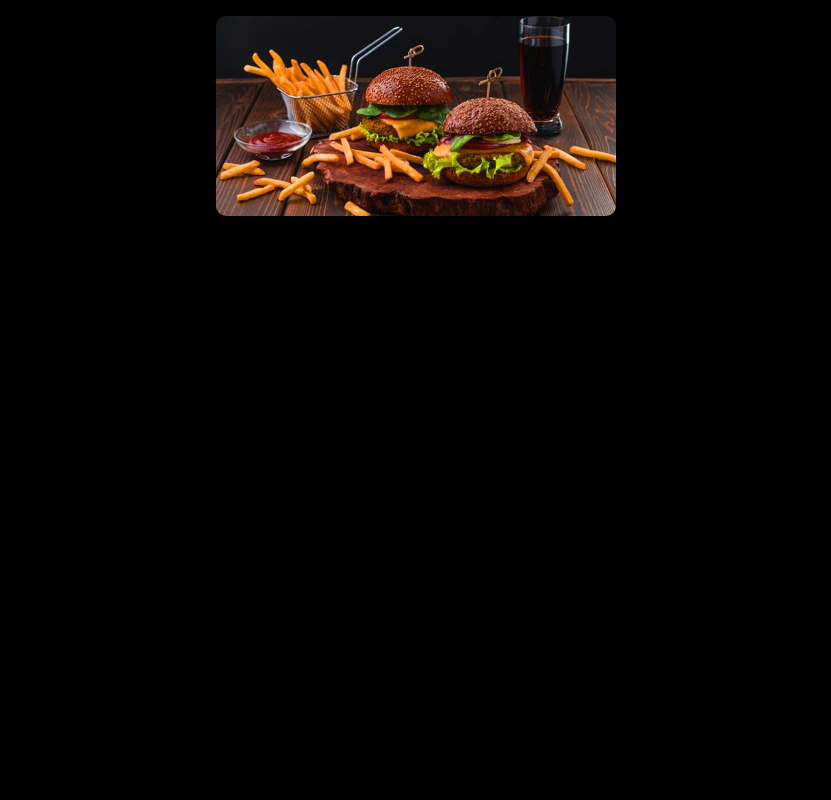
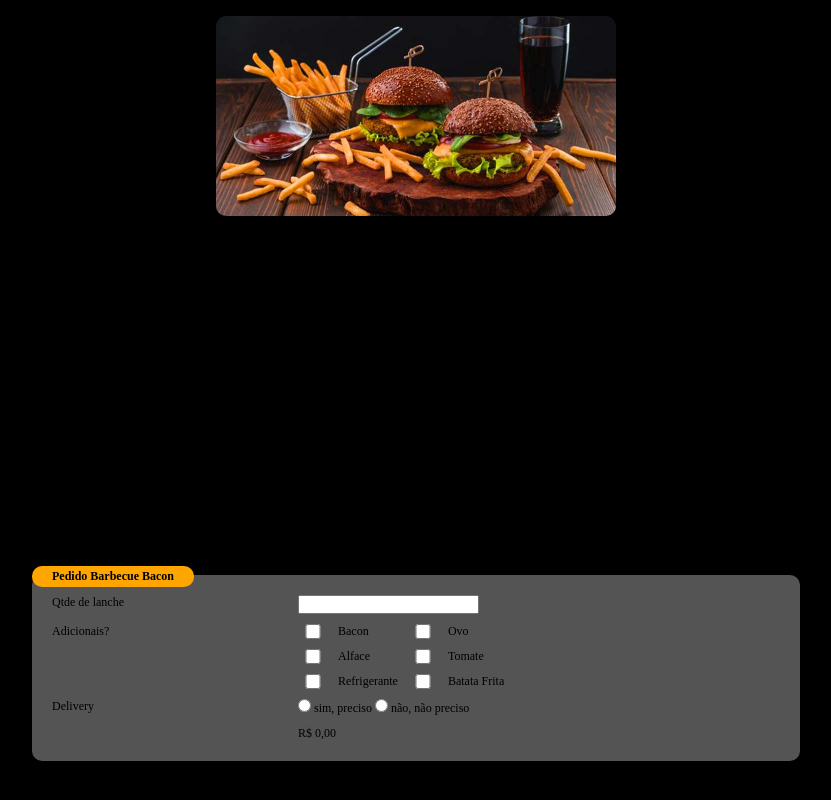
Before and after one commit to Evelyn1008/fastfood-fiap, a plain HTML site: page FastFood/index.html in a window 1280 px wide. Shown: the part 2582-3382 px from the top of the page, without its empty margins (224-1055 px from the left). Before the commit the page ends 2850 px from the top, so only its background shows below. Drawn offline with Linux system fonts and the light colour scheme.

Commit message:
forms added
Co-authored-by: Evelyn1008 <Evelyn1008@users.noreply.github.com>

```diff
--- a/FastFood/assets/CSS/style.css
+++ b/FastFood/assets/CSS/style.css
@@ -245,3 +245,41 @@ h3{
     text-align: center;
     margin-bottom:50px;
 }
+
+#section-budget{
+    display: flex;
+    align-items: center;
+    justify-content: center;
+    height: 100vh;
+    font-size: 12px;
+}
+#section-budget form{
+    display: grid;
+    justify-items: start;
+    grid-template-columns: 1fr 2fr;
+    column-gap: 0.5rem;
+    row-gap: 1rem;
+    background-color: #8c8c8c99;
+    backdrop-filter: blur(5px);
+    border-radius: 10px;
+    width: 60%;
+    padding: 2rem;
+}
+#section-budget .adicionais {
+    display: grid;
+
+    grid-template-columns: 0.5fr 1fr 0.5fr 1fr;
+    column-gap: 1rem;
+    row-gap: 1rem;
+
+}
+#section-budget form h4{
+    position: absolute;
+    top: -5%;
+    background-color: orange;
+    border-radius: 10px;
+    padding: .3rem 2rem;
+}
+#section-budget form output{
+    grid-column: 2;
+}
--- /dev/null
+++ b/FastFood/assets/JS/script.js
@@ -0,0 +1,44 @@
+let inputQtde = document.querySelector("#qtde")
+let inputbacon = document.querySelector("#bacon")
+let inputovo = document.querySelector("#ovo")
+let inputalface = document.querySelector("#alface")
+let inputtomate = document.querySelector("#tomate")
+let inputrefrigerante = document.querySelector("#refrigerante")
+let inputbatata = document.querySelector("#batata")
+let inputDelivery = document.querySelector("#delivery-sim")
+let inputDeliveryNao = document.querySelector("#delivery-nao")
+
+
+
+inputQtde.addEventListener("change", atualizarPreco)
+inputbacon.addEventListener("change", atualizarPreco)
+inputovo.addEventListener("change", atualizarPreco)
+inputalface.addEventListener("change", atualizarPreco)
+inputtomate.addEventListener("change", atualizarPreco)
+inputrefrigerante.addEventListener("change", atualizarPreco)
+inputbatata.addEventListener("change", atualizarPreco)
+inputDelivery.addEventListener("change", atualizarPreco)
+inputDeliveryNao.addEventListener("change", atualizarPreco)
+
+
+function atualizarPreco() {
+    let preco = inputQtde.value * 32
+    let bacon = inputbacon.checked
+    let ovo = inputovo.checked
+    let alface = inputalface.checked
+    let tomate = inputtomate.checked
+    let refrigerante = inputrefrigerante.checked
+    let batata = inputbatata.checked
+    let delivery = inputDelivery.checked
+
+
+    if (bacon) preco += 5
+    if (ovo) preco += 2
+    if (alface) preco += 2
+    if (tomate) preco += 2
+    if (refrigerante) preco += 10
+    if (batata) preco += 15
+    if (delivery) preco += 30
+    document.querySelector("#preco").innerHTML = "R$ " + preco.toFixed(2)
+}
+console.log(qtde)
--- a/FastFood/index.html
+++ b/FastFood/index.html
@@ -102,6 +102,39 @@
             </ul>
         </section>
 
+        <section id="section-budget">
+            <form action="#">
+                <h4>Pedido Barbecue Bacon</h4>
+                <label for="qtde">Qtde de lanche</label>
+                <input type="number" id="qtde">
+                <label>Adicionais?</label>
+                <div class="adicionais">
+                    <input type="checkbox" id="bacon">
+                    <label for="bacon">Bacon</label>
+                    <input type="checkbox" id="ovo">
+                    <label for="ovo">Ovo</label>
+                    <input type="checkbox" id="alface">
+                    <label for="alface">Alface</label>
+                    <input type="checkbox" id="tomate">
+                    <label for="tomate">Tomate</label>
+                    <input type="checkbox" id="refrigerante">
+                    <label for="refrigerante">Refrigerante</label>
+                    <input type="checkbox" id="batata">
+                    <label for="batata">Batata Frita</label>
+
+                </div>
+                <label for="delivery">Delivery</label>
+                <div>
+                  <input type="radio" id="delivery-sim" name="delivery">
+                  <label for="delivery-sim">sim, preciso</label>
+                  <input type="radio" id="delivery-nao" name="delivery">
+                  <label for="delivery-nao">não, não preciso</label>
+                </div>
+                <output id="preco">R$ 0,00</output>
+            </form>
+        </section>
+        <script src="./assets/JS/script.js"></script>
+
     </body>
 
 </html>
```
